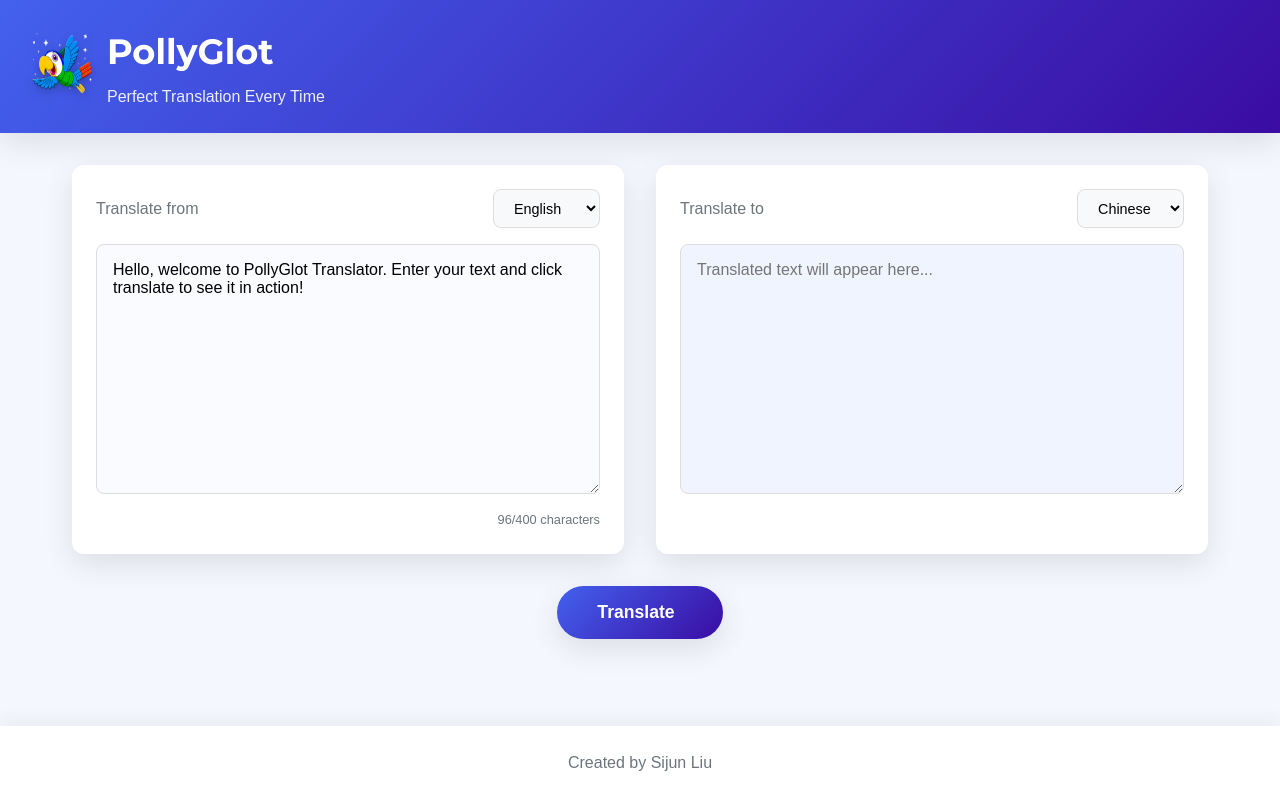
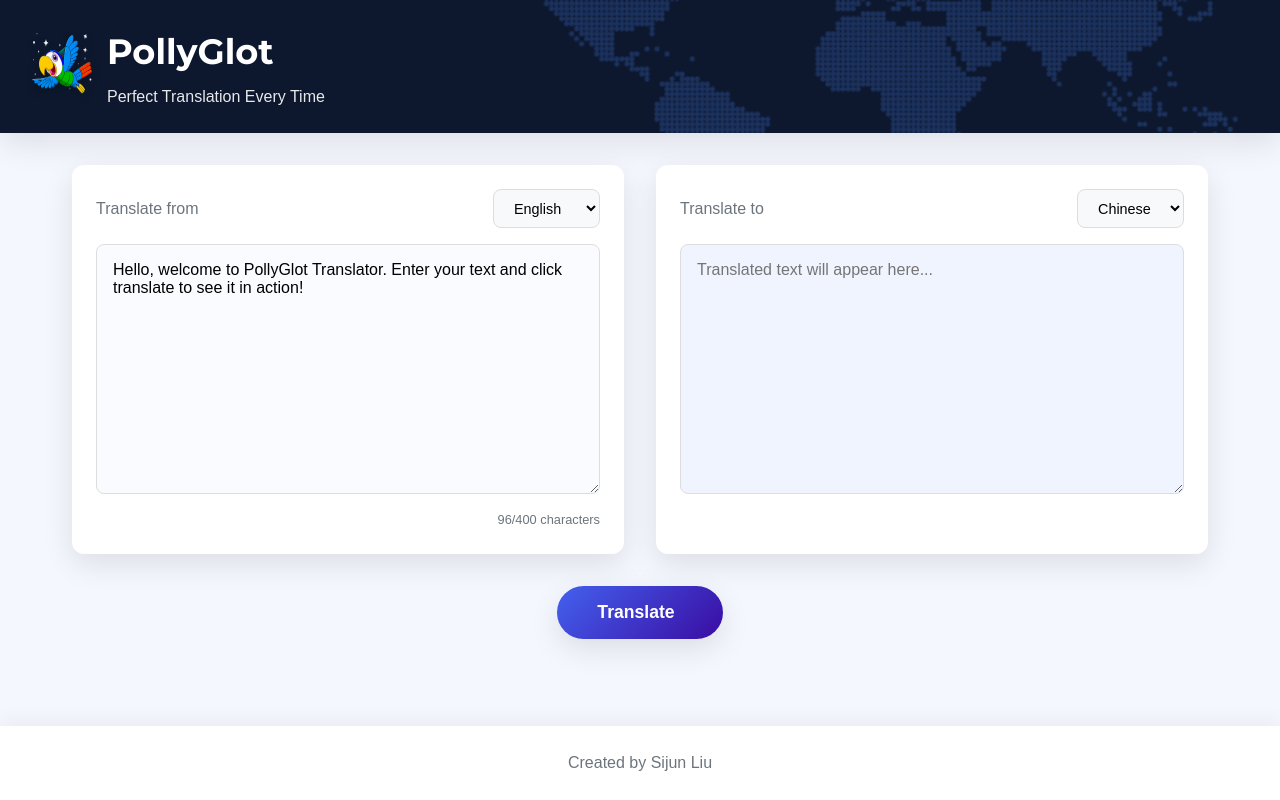
Before and after one commit to sliu369/Translator, a plain HTML site: page index.html in a window 1280 px wide. Drawn offline with Linux system fonts and the light colour scheme.

Commit message:
Update index.css

```diff
--- a/index.css
+++ b/index.css
@@ -36,6 +36,9 @@ header {
     display: flex;
     align-items: center;
     box-shadow: var(--shadow);
+    background-image: url("/assets/worldmap.png");
+    background-size: cover;
+    background-position: center;
 }
 
 .logo {
```
